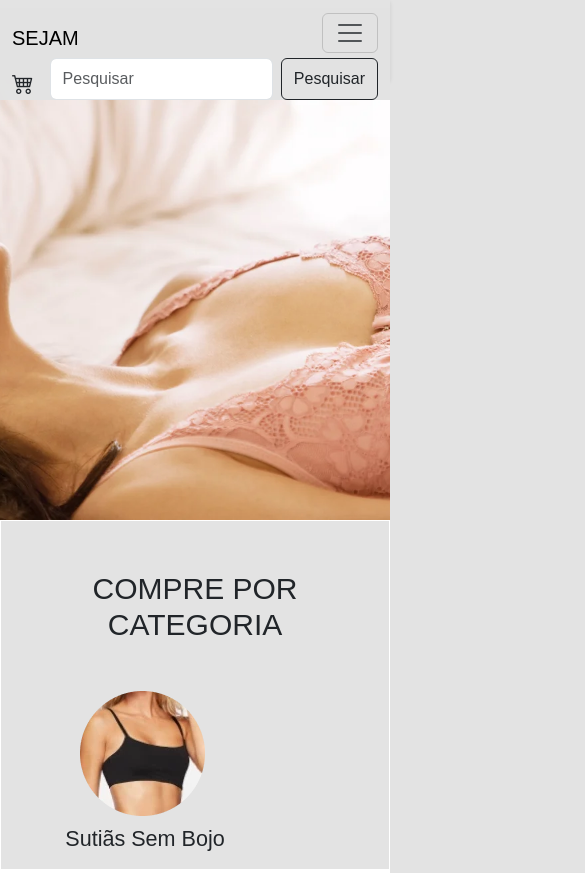
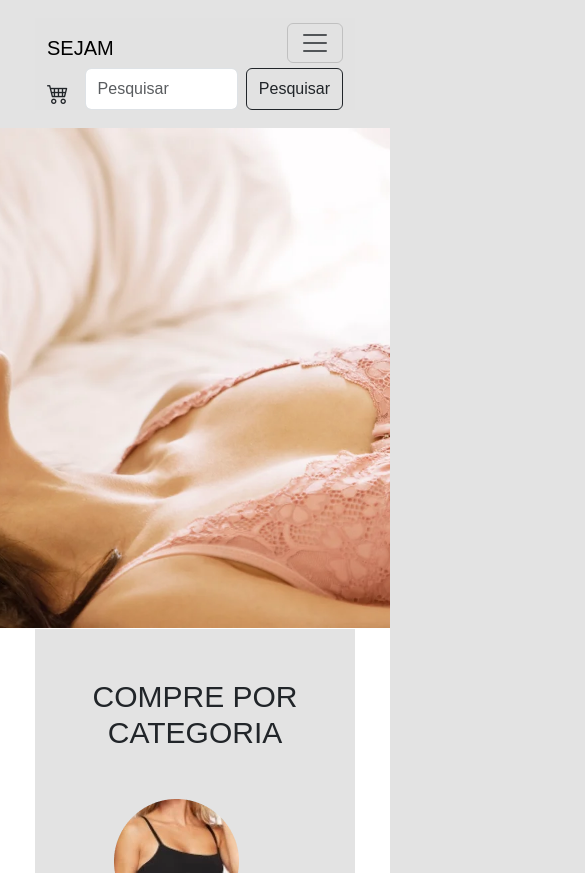
Before and after one commit to Rfernando0513/Sejam, a website: page index.html in a window 390 px wide. Shown: the top 873 px of the page, 585 px wide, since content can reach past the window. Drawn offline with nearby package versions, Linux system fonts and the light colour scheme.

Commit message:
iniciando responsividade

```diff
--- a/index.html
+++ b/index.html
@@ -11,7 +11,7 @@
 </head>
 <body>
     <header>
-        <nav class="navbar navbar-expand-lg fixed-top">
+        <nav class="navbar navbar-expand-lg">
             <div class="container justify-content-between">
                 <a class="navbar-brand" href="#">SEJAM</a>
                 <button class="navbar-toggler" type="button" data-bs-toggle="collapse" data-bs-target="#navbarNav" aria-controls="navbarNav" aria-expanded="false" aria-label="Toggle navigation">
--- a/style.css
+++ b/style.css
@@ -435,5 +435,7 @@ footer .line-footer a {
 }
 
 @media screen and (max-width: 1263px){
-
+    .container{
+        width: 320px;
+    }
 }
```
